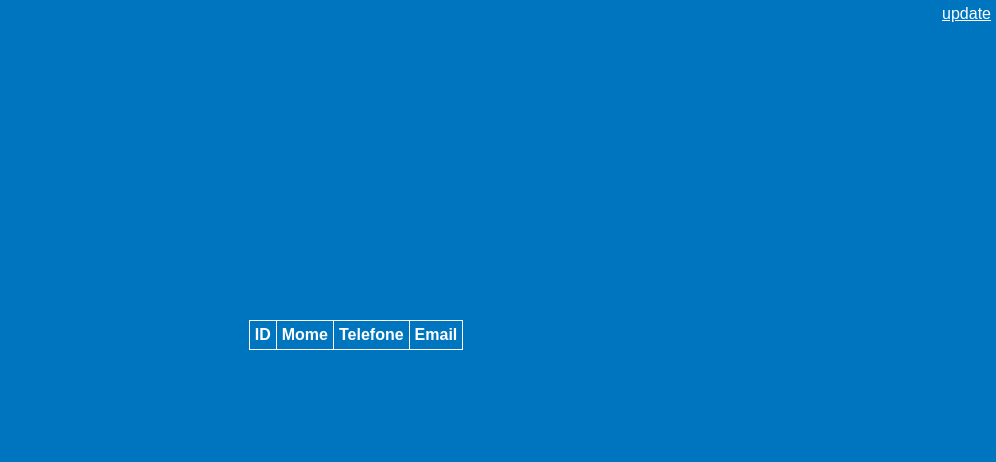
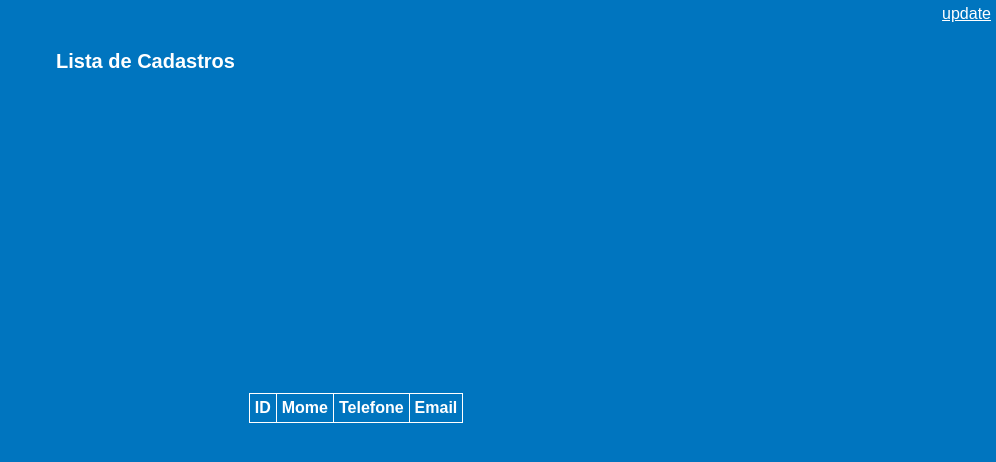
Before and after one commit to DanielGou/PHP_form_with_Mysql, a PHP site: page /cadastro.php in a window 1280 px wide. Shown: the top 462 px of the page, without its empty margins (284-1280 px from the left). Run offline with PHP 8.4, Linux system fonts and the light colour scheme; data that the repository does not hold is empty.

Commit message:
title in cadastro

```diff
--- a/cadastro.php
+++ b/cadastro.php
@@ -9,6 +9,8 @@
 </head>
 <body>
     <a href="/update.php">update</a>
+    <div class="wrapper">
+        <h2>Lista de Cadastros</h2>
         <table>
             <tr>
                 <th>ID</th>
@@ -18,5 +20,6 @@
             </tr>
             <?php include('./MVC/getCadastros.php')?>
         </table>
+    </div>
 </body>
 </html>
```
Lines whose indentation alone changed are shown as unchanged.
